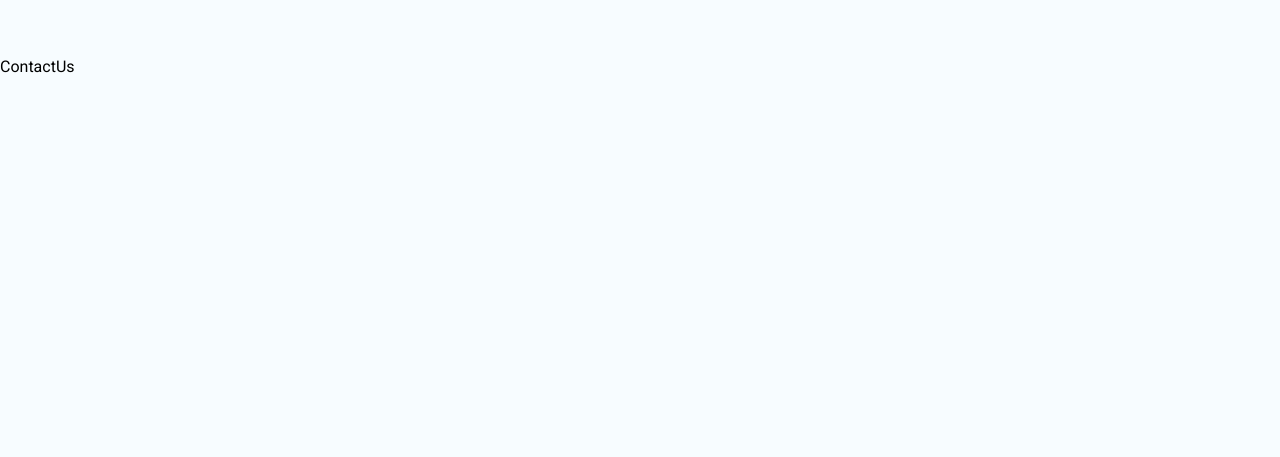
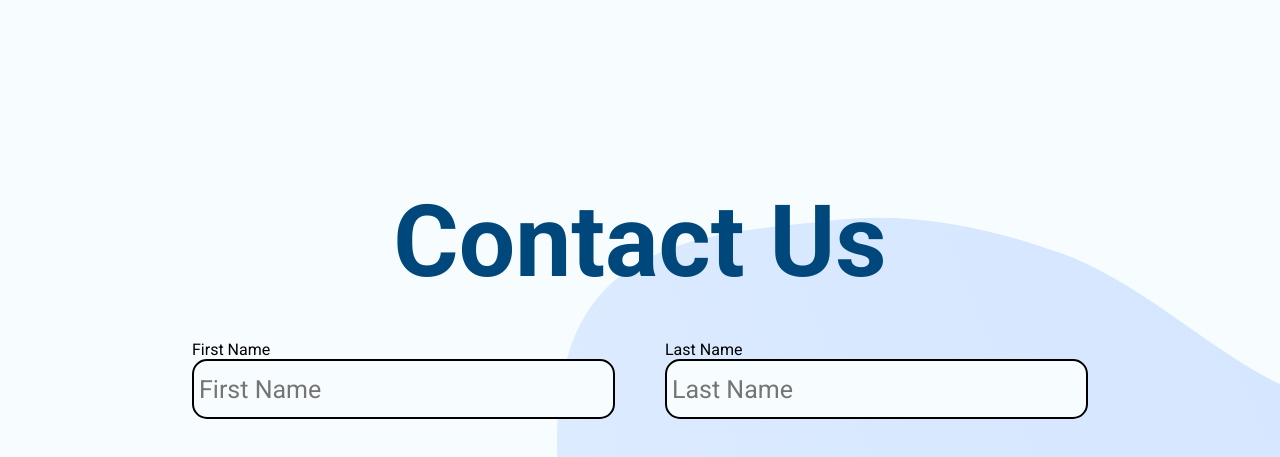
Before and after one commit to Tharindu-Dasantha/MedHouse, a React (Vite) app in the folder MedHouse/: page / in a window 1280 px wide. Shown: the part 2343-2800 px from the top of the page. Built offline with nearby package versions, Linux system fonts and the light colour scheme.

Commit message:
contact page almost completed

```diff
--- a/MedHouse/src/Pages/Home/Subfiles/ContactUs.jsx
+++ b/MedHouse/src/Pages/Home/Subfiles/ContactUs.jsx
@@ -1,8 +1,41 @@
+import backVector from  "../../../assets/contact_vector.svg"
 
 
 function ContactUs() {
   return (
-    <div className="contactus sections">ContactUs</div>
+    <div className="contacts sections">
+      <img className="back-img" src={backVector} alt="back vector"/>
+      <h2 className="heading">Contact Us</h2>
+
+      <form className="contact-form" action="" method="post">
+
+        <div className="firstName flex-container">
+          <label htmlFor="fname">First Name</label>
+          <input type="text" name="fname" id="fname" placeholder="First Name"/>
+        </div>
+
+        <div className="lastName flex-container">
+          <label htmlFor="lname">Last Name</label>
+          <input type="text" name="lname" id="lname" placeholder="Last Name"/>
+        </div>
+
+        <div className="tel-num flex-container">
+          <label htmlFor="telNum">Mobile Number</label>
+          <input type="tel" name="telNum" id="telNum" placeholder="Mobile Number"/>
+        </div>
+
+        <div className="email flex-container">
+          <label htmlFor="email">Email</label>
+          <input type="email" name="email" id="email" placeholder="Email"/>
+        </div>
+
+        <div className="message flex-container">
+          <textarea name="message" id="message" placeholder="Message"></textarea>
+        </div>
+
+
+      </form>
+    </div>
   )
 }
 
--- a/MedHouse/src/Pages/Home/home.css
+++ b/MedHouse/src/Pages/Home/home.css
@@ -98,3 +98,98 @@ body{
 /* .welcome .main-container .right-container img{
 
 } */
+
+
+
+ /* Reservation section */
+
+
+
+
+
+ /* Facilities section */
+
+
+
+
+
+
+/* Contact us section */
+.contacts{
+    /* background-color: rgba(255, 0, 0, 0.263); */
+    display: flex;
+    align-items: center;
+    flex-direction: column;
+}
+
+.contacts .back-img{
+    position: absolute;
+    right: 0;
+    top: 320vh;
+    z-index: -1;
+
+}
+.contacts .heading{
+
+    font-size: 100px;
+    color: var(--heading-color);
+    margin-top: calc(5vh + 86px);
+    margin-bottom: 40px;
+}
+
+
+
+
+
+
+.contacts .contact-form {
+    width: 70%;
+    height: 55vh;
+    display: grid;
+    grid-template-columns: repeat(2, 1fr);
+    grid-template-rows: repeat(3, 1fr);
+    grid-column-gap: 50px;
+    grid-row-gap: 0px;
+    /* background-color: #0074B8; */
+    }
+
+/* .flex-container{
+    display: flex;
+    justify-content: center;
+    align-items: center;
+} */
+
+.contacts .contact-form textarea{
+    width:100%;
+    height: 100%;
+    border-radius: 15px;
+    border: 2px solid black;
+    font-size: 25px;
+    padding: 5px;
+    background-color: var(--background-color);
+}
+
+.contacts .contact-form input{
+    width:100%;
+    height:60px;
+    border-radius: 15px;
+    border: 2px solid black;
+    font-size: 25px;
+    padding-left: 5px;
+    background-color: var(--background-color);
+}
+.firstName {
+    grid-area: 1 / 1 / 2 / 2;
+ }
+.lastName {
+    grid-area: 1 / 2 / 2 / 3;
+ }
+.tel-num {
+    grid-area: 2 / 1 / 3 / 2;
+ }
+.email {
+    grid-area: 2 / 2 / 3 / 3;
+ }
+.message {
+    grid-area: 3 / 1 / 4 / 3;
+ }
--- a/MedHouse/src/components/navbar.css
+++ b/MedHouse/src/components/navbar.css
@@ -22,6 +22,10 @@
     display: flex;
     justify-content: space-between;
     align-items: center;
+
+    -webkit-box-shadow: 0px 2px 2px 0px rgba(120,120,120,1);
+    -moz-box-shadow: 0px 2px 2px 0px rgba(120,120,120,1);
+     box-shadow: 0px 2px 2px 0px rgba(120,120,120,1);
 
 }
 .nav-bar ul{
```
Also changed, not shown: MedHouse/src/assets/contact_vector.svg (added).
